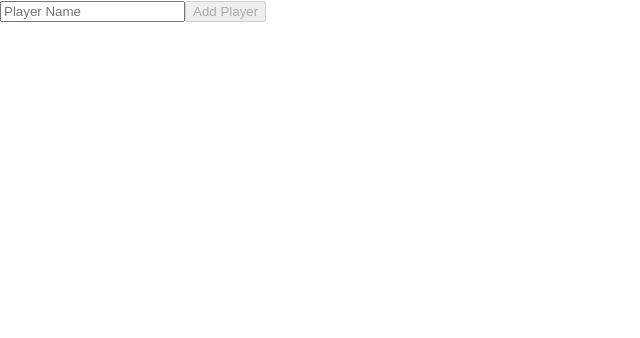
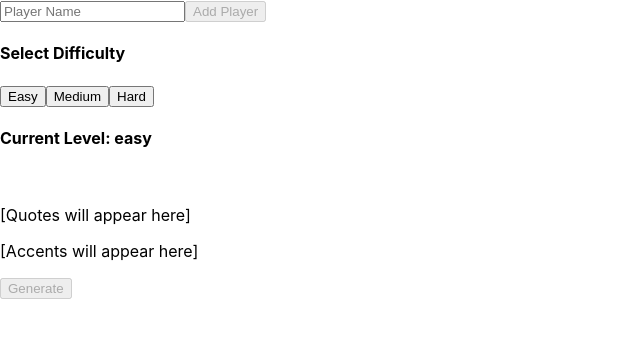
Before and after one commit to emr404/wta, a React (Create React App) app: page / in a window 1280 px wide. Shown: the top 338 px of the page, without its empty margins (0-640 px from the left). Built offline with nearby package versions, Linux system fonts and the light colour scheme.

Commit message:
Added game component

```diff
--- a/src/App.js
+++ b/src/App.js
@@ -1,11 +1,14 @@
 import React from 'react'
 import { PlayerProvider } from "./context/PlayerContext";
 import AddPlayerComponent from "./components/AddPlayerComponent";
+import GameComponent from "./components/GameComponent";
+
 const App = () => {
   return (
     <div>
       <PlayerProvider>
             <AddPlayerComponent />
+            <GameComponent />
       </PlayerProvider>
     </div>
   )
--- /dev/null
+++ b/src/components/GameComponent.js
@@ -0,0 +1,90 @@
+import React, { useState, useEffect, useContext, useRef } from 'react'
+import accentData from "../resources/AccentData";
+import { PlayerContext } from "../context/PlayerContext";
+const GameComponent = () => {
+    const [out, setOut] = useState('');
+    const [quote, setQuote] = useState('');
+
+    const [accent, setAccents] = useState(accentData)
+    const ref = useRef(false)
+    const [timer, setTimer] = useState()
+    const [difficulty, setDifficulty] = useState('easy');
+    const [playerData, setPlayerData] = useContext(PlayerContext);
+
+    useEffect(() => {
+        if (ref.current) {
+            let numb = 15;
+            const countDown = () => {
+                if (numb == 0) {
+                    setTimer(numb)
+                    clearInterval(timerId)
+                    alert('Time Over!')
+                }
+                else {
+                    setTimer(--numb)
+                }
+            }
+
+            let timerId = setInterval(countDown, 1000);
+
+        } else {
+            ref.current = true
+        }
+    }, [quote])
+
+
+    const accentDifficulty = e => {
+        e.preventDefault();
+        const btnValue = e.target.value;
+        setDifficulty(btnValue)
+    }
+    const generateQuote = e => {
+        e.preventDefault();
+        const randomAccent = accent[difficulty][Math.floor(Math.random() * accent[difficulty].length)]
+        setOut(randomAccent)
+        accentDifficulty(e);
+
+
+        fetch(`https://type.fit/api/quotes`)
+            .then(response => response.json())
+            .then(data => {
+                const randomQuote = data[Math.floor(Math.random() * data.length)]
+                setQuote(randomQuote.text)
+
+            })
+
+
+    }
+    return (
+        <div className='GameContainer'>
+
+            <div className='DifficultyContainer'>
+
+                <h4>Select Difficulty</h4>
+                <button className='Easy' value="easy" onClick={accentDifficulty}>Easy</button><button className='Medium' value="medium" onClick={accentDifficulty}>Medium</button><button className='Hard' value="hard" onClick={accentDifficulty}>Hard</button>
+                <h4>Current Level: <span className='Difficulty'>{difficulty}</span> </h4>
+            </div>
+
+
+            <div className='AccentContainer'>
+                <div className='Timer'>
+                    <p > {timer} </p>
+                </div>
+                <br />
+                <p className='QuoteText'>{quote === '' ? '[Quotes will appear here]' : quote} </p>
+                <p className='Accent'>{out === '' ? '[Accents will appear here]' : out + ' Accent'}</p>
+            </div>
+            <div className='GenerateBtnContainer'>
+                <button className='GenerateBtn' disabled={timer > 0 || playerData.length < 2} onClick={generateQuote} value={difficulty}>Generate</button>
+            </div>
+
+
+
+
+
+
+        </div>
+    )
+}
+
+export default GameComponent
```
